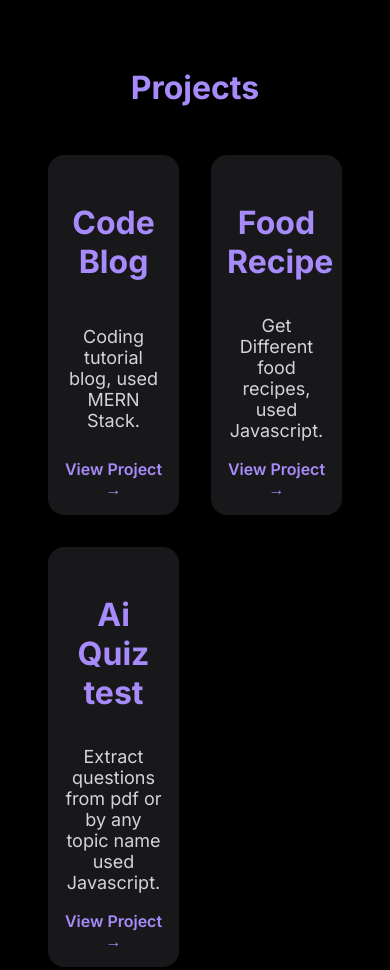
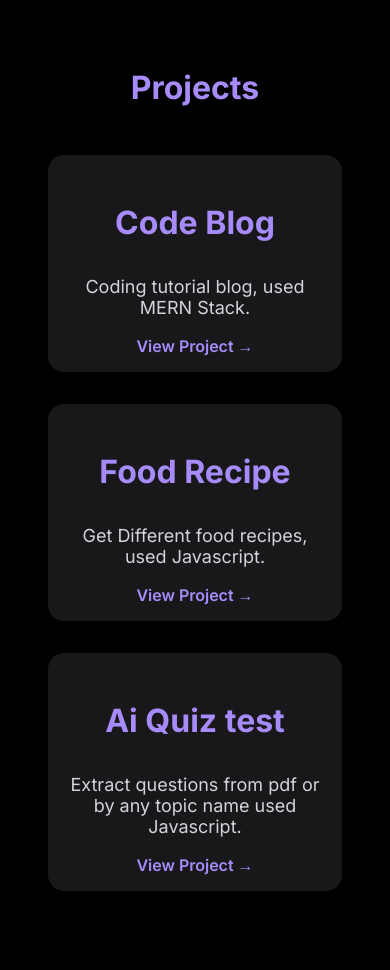
Before and after one commit to Swayamhp/My-portfolio, a website built with Parcel: page index.html in a window 390 px wide. Shown: the part 900-1870 px from the top of the page. Built offline with nearby package versions, Linux system fonts and the light colour scheme.

Commit message:
Card set

```diff
--- a/style.css
+++ b/style.css
@@ -295,6 +295,7 @@
   display: flex;
   flex-direction: column;
   justify-content: space-between;
+
 }
 
 /* On Hover - Animate Border */
@@ -384,11 +385,14 @@
 /* Media Queries for Small Screens */
 @media (max-width: 768px) {
   .projects {
-    grid-template-columns: 1fr; /* Stack cards in a single column for small screens */
+    display: flex;
+    flex-wrap: wrap;
     padding: 2rem 1rem;
   }
 
   .project {
+    width: 100%;
+
     padding: 1rem;
   }
 
@@ -414,7 +418,6 @@
   }
 }
 
-
 /* Tablet Devices */
 @media (max-width: 1024px) {
   h1 {
```
Also changed, not shown: 2 other files.
